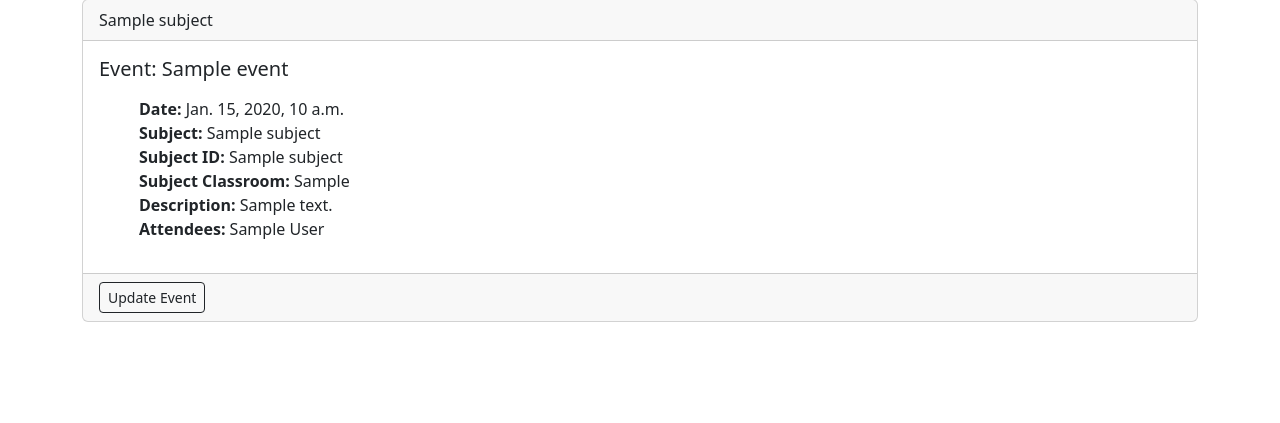
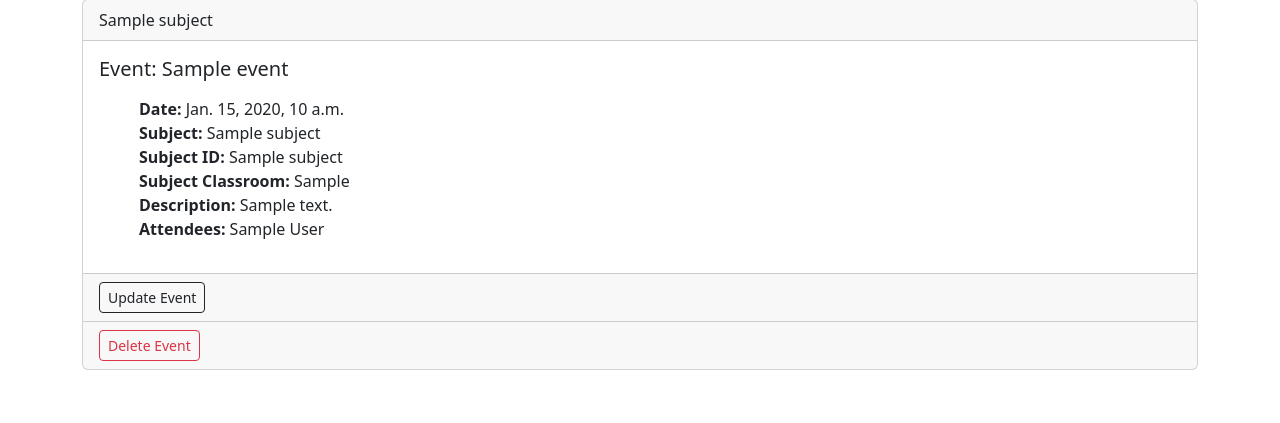
Before and after one commit to 6410110710/Web, a Django app: page /events in a window 1280 px wide. Shown: the part 137-560 px from the top of the page. Run offline with Django 4.2, Linux system fonts and the light colour scheme; tables that the repository leaves empty hold one stand-in row (values such as "Sample post").

Commit message:
Delete Items From The Database

```diff
--- a/MyApp/templates/event/event_list.html
+++ b/MyApp/templates/event/event_list.html
@@ -34,6 +34,10 @@
         <div class="card-footer text-muted">
           <a href="{% url 'update-event' event.id %}" class="btn btn-outline-dark btn-sm">Update Event</a>
         </div>
+
+        <div class="card-footer text-muted">
+          <a href="{% url 'delete-event' event.id %}" class="btn btn-outline-danger btn-sm">Delete Event</a>
+        </div>
       </div>
 
 
--- a/MyApp/templates/event/subject.html
+++ b/MyApp/templates/event/subject.html
@@ -13,6 +13,9 @@
             <td align="right">
                 <a href="{% url 'update-subject' subject.id %}" class="btn btn-outline-dark btn-sm">Update</a>
             </td>
+            <td align="right">
+                <a href="{% url 'delete-subject' subject.id %}" class="btn btn-outline-danger btn-sm">Delete</a>
+            </td>
         </tr>
     {% endfor %}
 </table>
--- a/MyApp/urls.py
+++ b/MyApp/urls.py
@@ -12,5 +12,7 @@ urlpatterns = [
     path('update_subject/<subject_id>', views.update_subject, name='update-subject'),
     path('add_event', views.add_event, name="add-event"),
     path('update_event/<event_id>', views.update_event, name='update-event'),
+    path('delete_event/<event_id>', views.delete_event, name='delete-event'),
+    path('delete_subject/<subject_id>', views.delete_subject, name='delete-subject'),
 
-]
+    ]
--- a/MyApp/views.py
+++ b/MyApp/views.py
@@ -5,6 +5,17 @@ from datetime import datetime
 from .models import Event, Subject
 from .forms import SubjectForm, EventForm
 from django.http import HttpResponseRedirect
+
+def delete_subject(request, subject_id):
+    subject = Subject.objects.get(pk=subject_id)
+    subject.delete()
+    return redirect('list-subjects')
+
+def delete_event(request, event_id):
+    event = Event.objects.get(pk=event_id)
+    event.delete()
+    return redirect('list-events')
+
 
 def add_event(request):
     submitted = False
```
